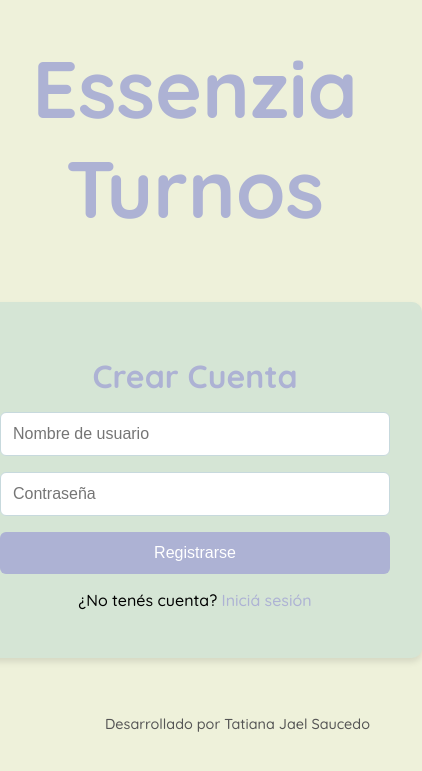
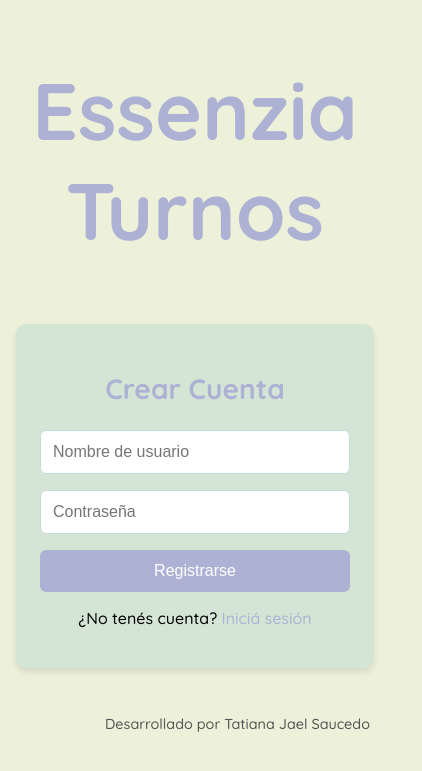
Before and after one commit to tatijael/beauty-appointments, a website: page public/register.html in a window 390 px wide. Shown: the part 101-872 px from the top of the page, 422 px wide, since content can reach past the window. Before the commit the page ends 844 px from the top, so only its background shows below. Drawn offline with Linux system fonts and the light colour scheme.

Commit message:
cambios de estilos

```diff
--- a/public/register.html
+++ b/public/register.html
@@ -23,10 +23,50 @@
       max-width: 400px;
       box-shadow: 0 4px 6px rgba(0,0,0,0.1);
     }
-    h1 {
+    h2 {
       text-align: center;
       color: #ADB2D4;
       margin-bottom: 1rem;
+      font-size: 2rem;
+    }
+    .main-title {
+      margin-bottom: 4rem;
+      text-align: center;
+      color: #ADB2D4;
+      font-size: 5rem;
+    }
+
+    @media (max-width: 480px) {
+      body {
+        padding: 1rem;
+        height: auto;
+        align-items: start;
+      }
+
+      /* h1 {
+        font-size: 2.5rem !important;
+        margin: 2rem 0 1.5rem;
+      } */
+
+      .register-container {
+        width: 100%;
+        padding: 1.5rem;
+        box-sizing: border-box;
+      }
+
+      h2 {
+        font-size: 1.75rem;
+        margin-bottom: 1.5rem;
+      }
+
+      input,
+      button {
+        font-size: 1rem;
+      }
+
+      .back-link a {
+        font-size: 0.9rem;
+      }
     }
     input {
       width: -webkit-fill-available;
@@ -61,10 +101,10 @@
   </style>
 </head>
 <body>
-  <div style="display: flex; flex-direction: column; align-items: center;width: 100%;justify-content: start;">
-    <h1 style="margin-bottom: 4rem; text-align: center; color: #ADB2D4; font-size: 5rem;">Essenzia Turnos</h1>
+  <div style="display: flex; flex-direction: column; align-items: center;width: 100%;justify-content: center;height: 100vh;">
+    <h1 class="main-title">Essenzia Turnos</h1>
     <div class="register-container">
-      <h1>Crear Cuenta</h1>
+      <h2>Crear Cuenta</h1>
       <form id="registerForm">
         <input type="text" id="username" placeholder="Nombre de usuario" required />
         <input type="password" id="password" placeholder="Contraseña" required />
```
Also changed, not shown: public/login.html (+19 -0 lines).
